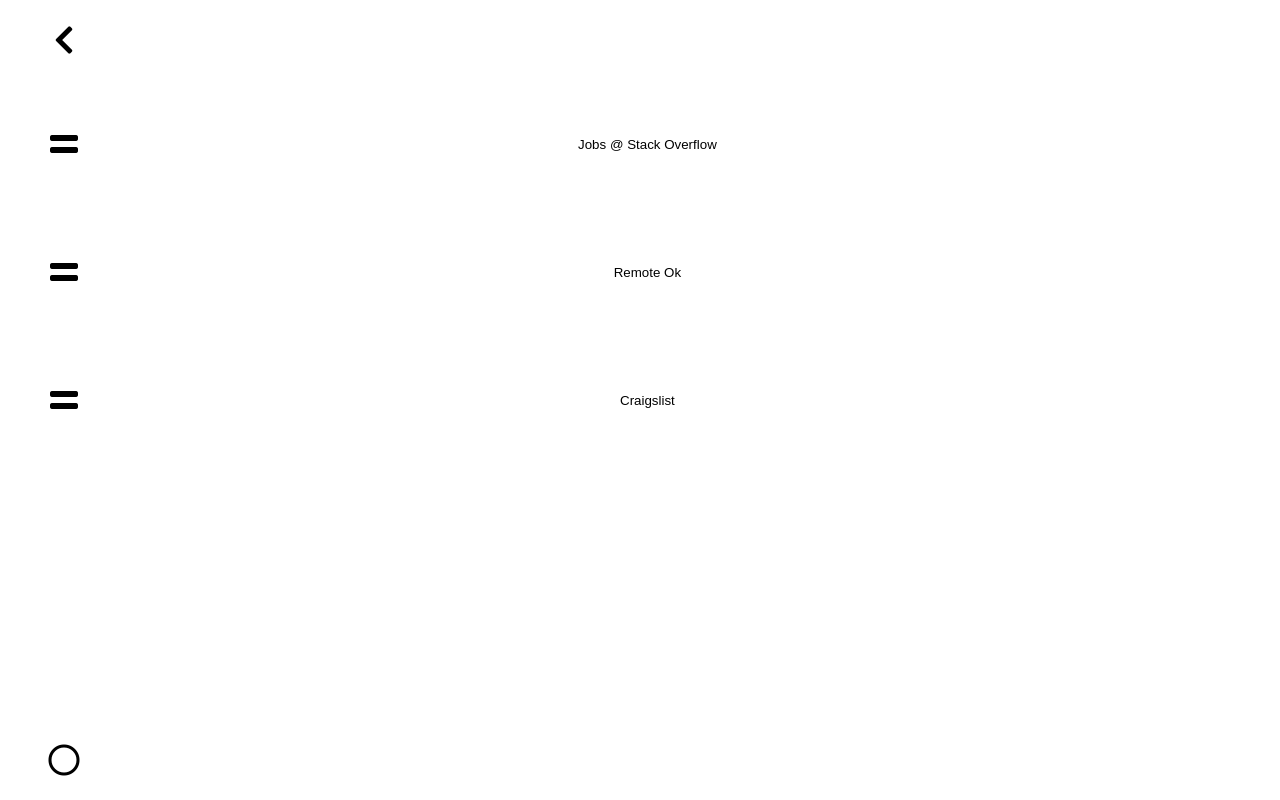
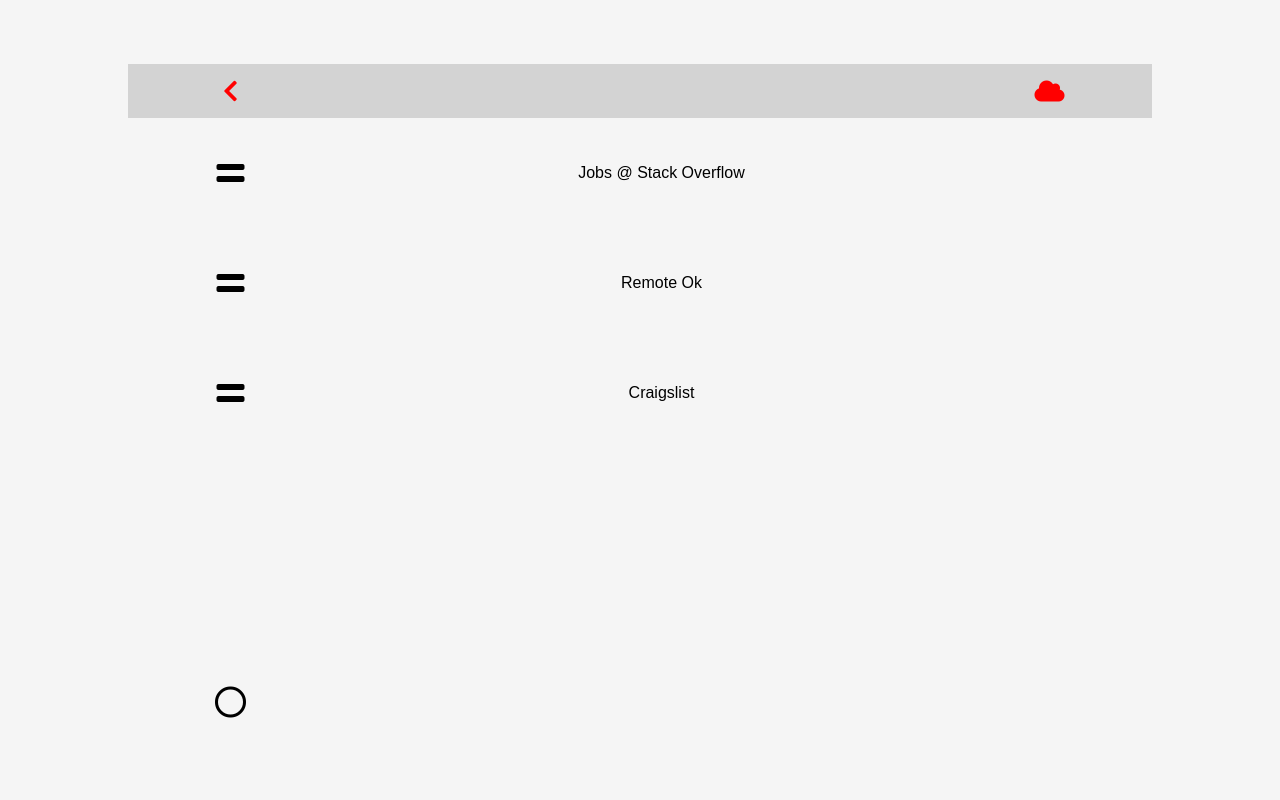
Before and after one commit to foundling/chekov, a Vue app: page /list/0 in a window 1280 px wide. Built offline with nearby package versions, Linux system fonts and the light colour scheme.

Commit message:
improve layout

```diff
--- a/src/App.vue
+++ b/src/App.vue
@@ -1,8 +1,8 @@
 <template>
   <div id="app">
     <AppHeader class="app-header" v-if="showHeader" />
-    <AppContent>
-      <router-view class="app-content" :layout.sync="layout" />
+    <AppContent class="app-content">
+      <router-view class="app-content-inner" :layout.sync="layout" />
     </AppContent>
     <AppFooter class="app-footer" v-if="showFooter" />
   </div>
@@ -13,18 +13,49 @@
   @import '@/assets/scss/base.scss';
 
   #app {
+    margin: 0;
+    padding: 0;
+    height: 100%;
+    width: 100%;
+    min-height: 100%;
+    max-height: 100%;
     display: flex;
-    min-height: 100vh;
-    max-height: 100vh;
+    background: whitesmoke;
     flex-direction: column;
+    align-items: center;
+    justify-content: center;
+
+    .app-header {
+      height: 8%;
+    }
+    .app-content {
+      height: 82%;
+      width: 100%;
+
+      .app-content-inner {
+        height: 100%;
+      }
+    }
+    .app-footer {
+      height: 10%;
+    }
+    .app-header, .app-footer {
+      width: 100%;
+    }
+
   }
-  .app-content {
-    flex: 1;
-    width: 100%;
+
+  @media(max-width: 500px) {
+    #app {
+      padding: 0;
+      margin: 0;
+    }
   }
-  .app-header, .app-footer {
-    height: 10%;
-    width: 100%;
+  @media(min-width: 501px) {
+    #app {
+      padding: 5% 10%;
+      margin: 0;
+    }
   }
 
 </style>
--- a/src/assets/scss/base.scss
+++ b/src/assets/scss/base.scss
@@ -1,39 +1,15 @@
 @import 'colors';
-
-a {
-  -webkit-tap-highlight-color: rgba(0, 0, 0, 0);
-}
 
 * {
   -webkit-font-smoothing: antialiased;
   -moz-osx-font-smoothing: grayscale;
+  -webkit-tap-highlight-color: rgba(0,0,0,0);
 }
 
-button:focus {
-  outline:none;
-}
+
 html, body, body * {
   box-sizing: border-box;
 }
-
-a {
-  text-decoration: none;
-  color: initial;
-  -webkit-tap-highlight-color: rgba(0,0,0,0);
-}
-* {
-  -webkit-tap-highlight-color: rgba(0,0,0,0);
-  -webkit-touch-callout: none;
-}
-
-ul {
-  margin: 0;
-  padding: 0;
-}
-li {
-  list-style-type: none;
-}
-
 
 html, body {
   height: 100%;
@@ -44,28 +20,33 @@
   background: white;
   font-family: sans-serif;
 
-  #app {
-    height: 100%;
-    width: 100%;
-    background: white;
-    display: flex;
-    align-items: center;
-    justify-content: center;
+}
 
-    .page {
-      width: 100%;
-      height: 100%;
-      max-width: 850px;
+a, button {
+  text-decoration: none;
+  color: initial;
 
-      @media(max-width: 700px) {
-        width: 100%;
-        height: 100%;
-      }
-      @media(min-width: 701px) {
-        width: 80%;
-        height: 80%;
-      }
-    }
+}
 
-  }
+
+
+input:focus, button:focus {
+  outline:none;
 }
+
+select, input, textarea {
+  font-size: 16px !important;
+}
+
+input:disabled {
+  color: black !important;
+}
+
+ul {
+  margin: 0;
+  padding: 0;
+}
+
+li {
+  list-style-type: none;
+}
--- a/src/components/page/AppContent.vue
+++ b/src/components/page/AppContent.vue
@@ -1,11 +1,12 @@
 <template>
-  <main class="app-content">
+  <main>
     <slot></slot>
   </main>
 </template>
 
-<style lang="scss">
-  .app-content {
+<style lang="scss" scoped>
+  main {
+    width: 100%;
     height: 100%;
     max-height: 100%;
     overflow-y: scroll;
--- a/src/components/page/AppFooter.vue
+++ b/src/components/page/AppFooter.vue
@@ -1,18 +1,33 @@
 <template>
   <footer>
-    <button @click="navigate" class="settings fa-circle fa-2x" :class="buttonClasses" />
+
+    <button
+    @click="navigate"
+    class="settings-button fa-circle fa-2x"
+    :class="buttonClasses" />
+
+    <button class="placeholder-button" />
+    <button class="placeholder-button" />
+    <button class="placeholder-button" />
+    <button class="placeholder-button" />
+
   </footer>
 </template>
 
 <style lang="scss">
   footer {
+    display: flex;
+
     .router-link-active {
       height: 100%;
       display: flex;
     }
-    .settings {
-      width: 10%;
+    .settings-button, .placeholder-button {
       height: 100%;
+      margin: 0;
+      padding: 0;
+      height: 100%;
+      width: 20%;
       border: none;
       background: none;
     }
--- a/src/components/page/AppHeader.vue
+++ b/src/components/page/AppHeader.vue
@@ -1,6 +1,15 @@
 <template>
   <header>
-    <button v-if="backbuttonRequired" @click="goBack" class="nav-button fas fa-chevron-left fa-2x" />
+    <button
+    v-if="backbuttonRequired"
+    @click="goBack"
+    class="nav-button fas fa-chevron-left fa-2x" />
+
+    <button class="placeholder-button" />
+    <button class="placeholder-button" />
+    <button class="placeholder-button" />
+    <button class="cloud-sync-button fas fa-cloud fa-2x" />
+
   </header>
 </template>
 
@@ -9,11 +18,21 @@
     display: flex;
     flex-direction: row;
     justify-content: space-between;
+    background: lightgray;
 
-    .nav-button {
-      width: 10%;
+    .nav-button, .cloud-sync-button {
+      color: red;
+      font-size: 1.5em;
+    }
+    .nav-button, .cloud-sync-button, .placeholder-button {
+      width: 20%;
       background: none;
       border: none;
+    }
+
+    .placeholder-button {
+      border: none;
+      background: transparent;
     }
   }
 </style>
--- a/src/components/task/TaskHeader.vue
+++ b/src/components/task/TaskHeader.vue
@@ -1,6 +1,6 @@
 <template>
   <router-link :to="taskRoute" class="task-header">
-    <span class="drag-handle-container">
+    <span class="drag-handle">
       <i class="fas fa-equals fa-2x" />
     </span>
     <span class="task-text-container">
@@ -22,7 +22,7 @@
     justify-content: center;
 
     .task-text-container {
-      width: 90%;
+      width: 80%;
       height: 100%;
       display: inline-flex;
       align-items: center;
@@ -30,35 +30,31 @@
 
       .task-text-input {
         text-align: center;
-        padding-right: 10%;
+        padding-right: 20%;
         border: none;
         background: transparent;
         height: 100%;
         width: 100%;
 
         &:disabled {
-          color: initial;
-        }
-        &:focus {
-          outline: none;
-          background: white;
+          -webkit-text-fill-color: #000000;
+          opacity: 1; /* required on iOS */
+          color: black;
         }
       }
     }
-    .drag-handle-container {
+    .drag-handle {
       display: flex;
       flex-direction: row;
       align-items: center;
       justify-content: center;
-      width: 10%;
+      width: 20%;
       height: 100%;
     }
   }
 </style>
 
 <script>
-  // draggable only if we're in tasklist view
-  // input editable only if in task view
   export default {
     name: 'TaskHeader',
     props: {
--- a/src/components/task/TasklistHeader.vue
+++ b/src/components/task/TasklistHeader.vue
@@ -2,7 +2,12 @@
   <router-link
     :to="tasklistRoute"
     class="tasklist-header">
+    <span class="drag-handle">
+      <i class="fas fa-equals fa-2x" />
+    </span>
+    <span class="tasklist-text-container">
     {{ name }}
+    </span>
   </router-link>
 </template>
 
@@ -12,6 +17,24 @@
     display: flex;
     align-items: center;
     justify-content: center;
+
+    .tasklist-text-container {
+      width: 80%;
+      padding-right: 20%;
+      height: 100%;
+      display: inline-flex;
+      align-items: center;
+      justify-content: center;
+
+    }
+    .drag-handle {
+      display: flex;
+      flex-direction: row;
+      align-items: center;
+      justify-content: center;
+      width: 20%;
+      height: 100%;
+    }
   }
 </style>
 
--- a/src/views/Settings.vue
+++ b/src/views/Settings.vue
@@ -16,6 +16,10 @@
 <style lang="scss">
   .settings {
     height: 100%;
+  }
+
+  h1 {
+    padding: 5% 10%;
   }
 </style>
 
--- a/src/views/Tasklist.vue
+++ b/src/views/Tasklist.vue
@@ -1,7 +1,8 @@
 <template>
-  <draggable v-model="tasks">
+  <draggable v-model="tasks" handle=".drag-handle">
     <TaskHeader
     v-for="task in tasks"
+    :key="task.id"
     :task="task" />
   </draggable>
 </template>
--- a/src/views/Tasklists.vue
+++ b/src/views/Tasklists.vue
@@ -1,5 +1,5 @@
 <template>
-  <draggable v-model="tasklists">
+  <draggable v-model="tasklists" handle=".drag-handle">
     <TasklistHeader
     v-for="tasklist in tasklists"
     :tasklist="tasklist"
@@ -7,6 +7,12 @@
     :name="tasklist.name" />
   </draggable>
 </template>
+
+<style>
+  .sortable-ghost {
+    background: lightgray;
+  }
+</style>
 
 <script lang="ts">
 
```
